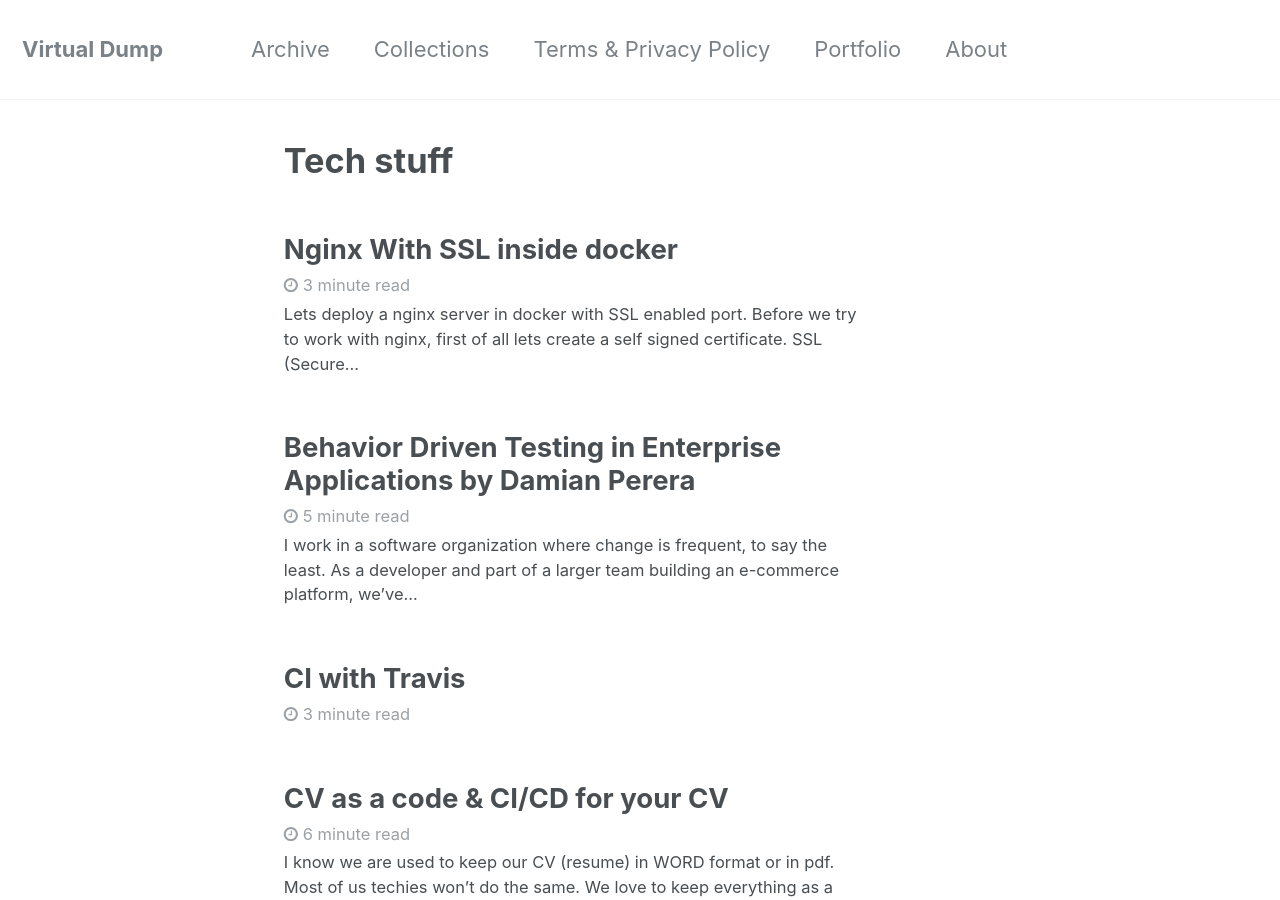
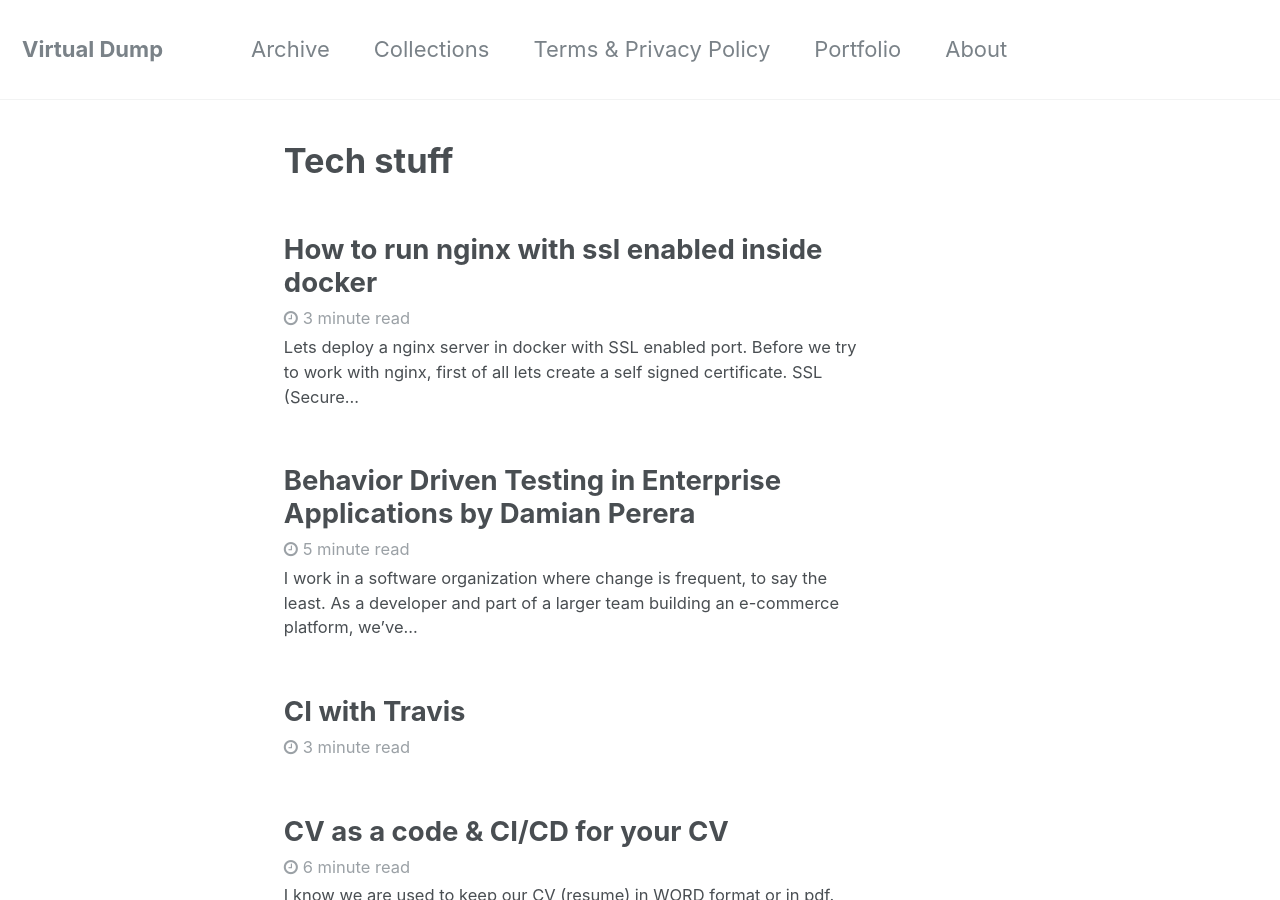
Before and after one commit to Thulana/thulana.github.io, a Jekyll site: the page built from _pages/tech-archive.html, in a window 1280 px wide and 900 px high. Built offline with Jekyll 4.4.1, drawn with Linux system fonts in a browser that asks for light colours.

Commit message:
change title

```diff
--- a/_tech/2020-06-08-nginx-docker-container-with-ssl.md
+++ b/_tech/2020-06-08-nginx-docker-container-with-ssl.md
@@ -1,5 +1,5 @@
 ---
-title: "Nginx With SSL inside docker"
+title: "How to run nginx with ssl enabled inside docker"
 
 ---
 
```
